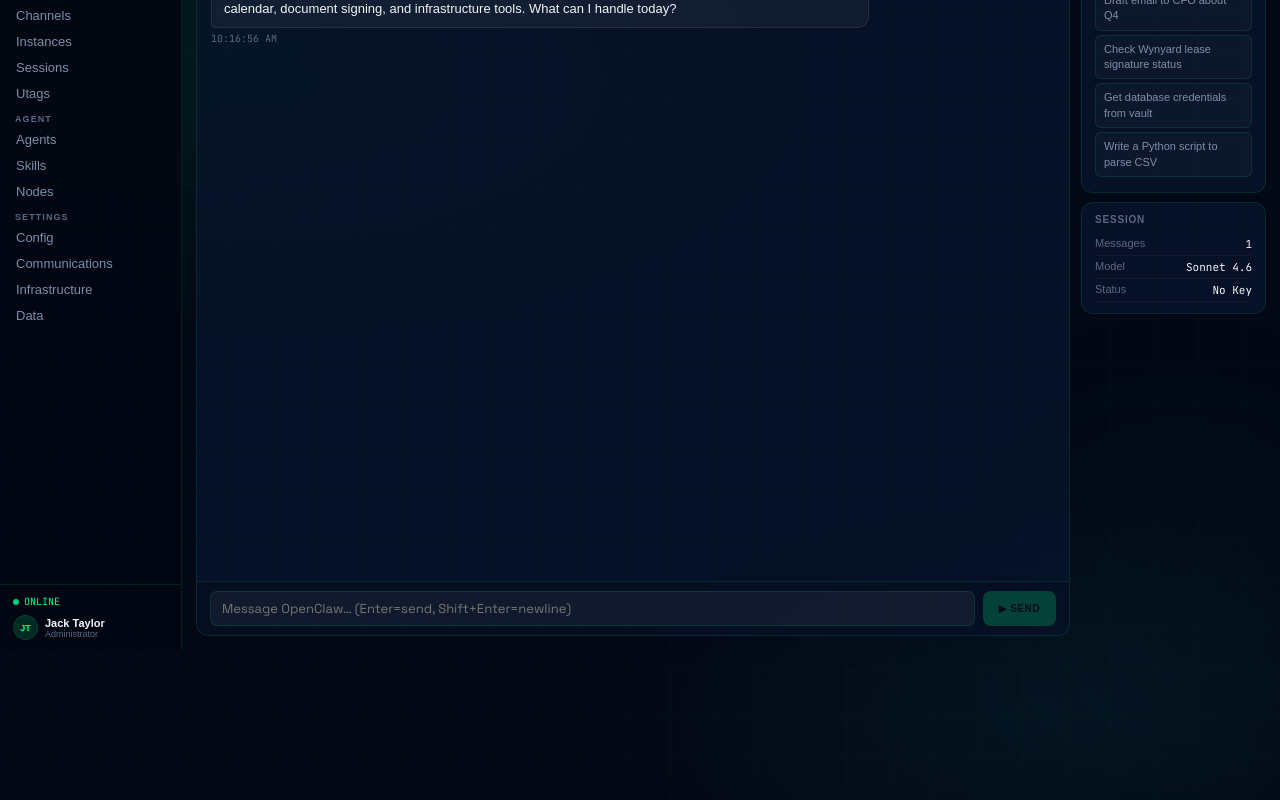
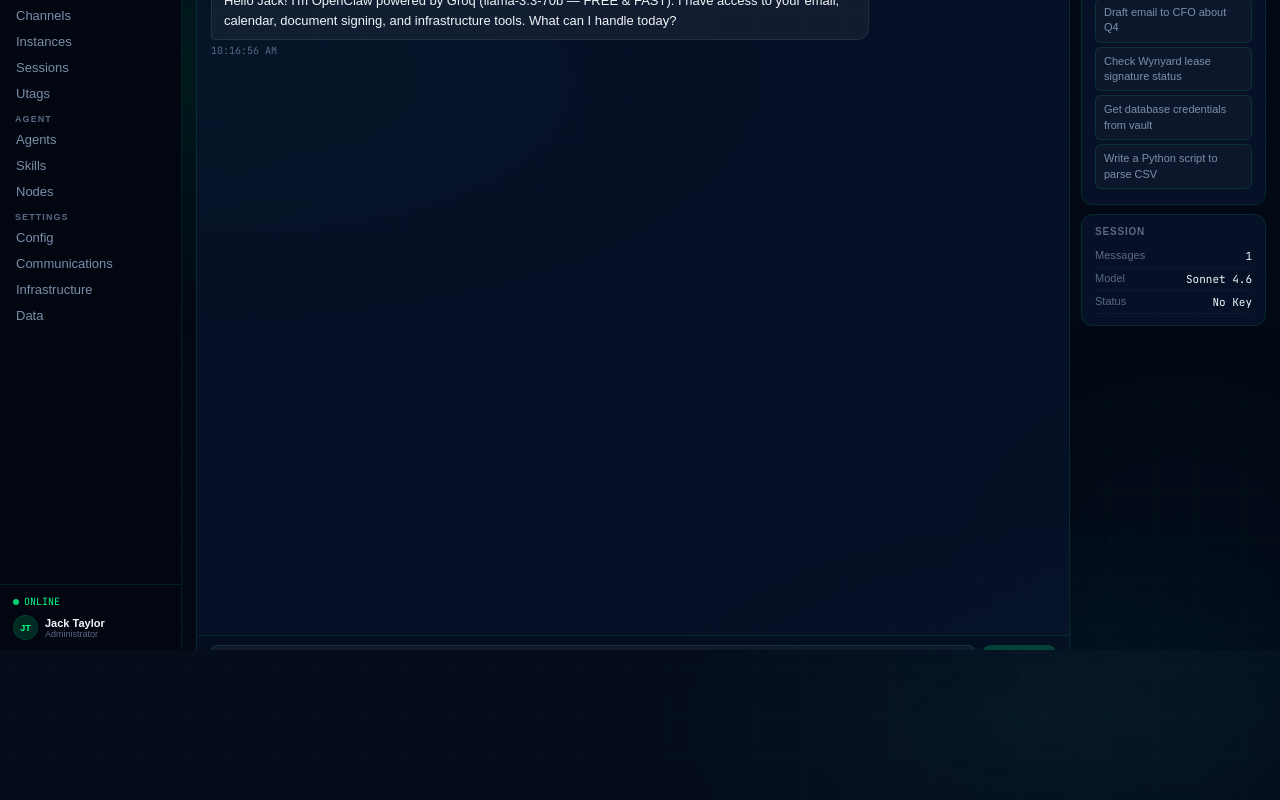
Before and after one commit to awaissattar763-ctrl/openclaw-dashboard, a React (Vite) app: page / in a window 1280 px wide. Built offline with nearby package versions, Linux system fonts and the light colour scheme.

Commit message:
fix: replace height:100% with minHeight:100vh, remove overflow conflicts

```diff
--- a/src/App.jsx
+++ b/src/App.jsx
@@ -7,7 +7,7 @@ import { AreaChart, Area, BarChart, Bar, XAxis, YAxis, Tooltip, ResponsiveContai
 const G = `
 @import url('https://fonts.googleapis.com/css2?family=Space+Grotesk:wght@300;400;500;600;700&family=JetBrains+Mono:wght@400;500;600&display=swap');
 *{box-sizing:border-box;margin:0;padding:0}
-html,body,#root{height:100%;width:100%;overflow:hidden;position:relative;margin:0;padding:0}
+html,body,#root{min-height:100vh;width:100%;overflow-x:hidden;overflow-y:auto;position:relative;margin:0;padding:0}
 body{font-family:'Rajdhani',sans-serif;background:#050c1a;color:#e2e8f0}
 ::-webkit-scrollbar{width:3px}::-webkit-scrollbar-thumb{background:rgba(0,255,136,0.25);border-radius:3px}
 .grid-bg{position:fixed;inset:0;z-index:0;pointer-events:none;background-image:linear-gradient(rgba(0,255,136,0.025) 1px,transparent 1px),linear-gradient(90deg,rgba(0,255,136,0.025) 1px,transparent 1px);background-size:44px 44px;animation:gridMove 25s linear infinite}
@@ -16,7 +16,7 @@ body{font-family:'Rajdhani',sans-serif;background:#050c1a;color:#e2e8f0}
 @keyframes blink{0%,100%{opacity:1}50%{opacity:0.15}}
 @keyframes glow{0%,100%{box-shadow:0 0 8px rgba(0,255,136,0.2)}50%{box-shadow:0 0 22px rgba(0,255,136,0.55)}}
 @keyframes spin{to{transform:rotate(360deg)}}
-@keyframes fadeUp{from{opacity:0;transform:translateY(10px)}to{opacity:1;transform:translateY(0)}}
+@keyframes fadeUp{from{opacity:0}to{opacity:1}}
 @keyframes toastIn{from{transform:translateX(110px);opacity:0}to{transform:translateX(0);opacity:1}}
 @keyframes cur{0%,100%{opacity:1}50%{opacity:0}}
 @keyframes tdot{0%,60%,100%{transform:translateY(0)}30%{transform:translateY(-5px)}}
@@ -61,7 +61,7 @@ const Tog=({on,onChange})=>(
     <span style={{position:"absolute",top:2,left:on?20:2,width:16,height:16,borderRadius:"50%",background:on?"#020814":"rgba(255,255,255,0.4)",transition:"all 0.25s",display:"block"}}/>
   </div>
 );
-const SH=({t,s})=><div style={{marginBottom:14}}><h1 style={{fontFamily:"'Orbitron',sans-serif",fontSize:14,fontWeight:700,color:TX,letterSpacing:"0.06em"}}>{t}</h1>{s&&<p style={{fontSize:12,color:MT,marginTop:3}}>{s}</p>}</div>;
+const SH=({t,s})=><div style={{marginBottom:14,flexShrink:0}}><h1 style={{fontFamily:"'Orbitron',sans-serif",fontSize:14,fontWeight:700,color:TX,letterSpacing:"0.06em"}}>{t}</h1>{s&&<p style={{fontSize:12,color:MT,marginTop:3}}>{s}</p>}</div>;
 
 /* ══════════════════════════════════════════
    NAV
@@ -79,12 +79,12 @@ const PL={chat:"Chat",overview:"Overview",channels:"Channels",instances:"Instanc
 ══════════════════════════════════════════ */
 function Sidebar({active,setActive,notif}){
   return(
-    <div style={{width:182,background:"rgba(3,7,18,0.97)",borderRight:`1px solid ${BR}`,display:"flex",flexDirection:"column",flexShrink:0,zIndex:10}}>
-      <div style={{padding:"14px 13px 12px",borderBottom:`1px solid ${BR}`,display:"flex",alignItems:"center",gap:9}}>
+    <div style={{width:182,minHeight:"100vh",background:"rgba(3,7,18,0.97)",borderRight:`1px solid ${BR}`,display:"flex",flexDirection:"column",flexShrink:0,zIndex:10}}>
+      <div style={{padding:"14px 13px 12px",borderBottom:`1px solid ${BR}`,display:"flex",alignItems:"center",gap:9,flexShrink:0}}>
         <div style={{width:30,height:30,borderRadius:8,background:`linear-gradient(135deg,${GN}35,${BL}25)`,border:`1px solid ${GN}45`,display:"flex",alignItems:"center",justifyContent:"center",animation:"glow 3s infinite"}}><span style={{color:GN,fontSize:16}}>◈</span></div>
         <div><div style={{fontSize:14,fontWeight:700,color:TX,letterSpacing:"0.01em"}}>OpenClaw</div><div style={{fontSize:9,color:MT,marginTop:1}}>AI AGENT PLATFORM</div></div>
       </div>
-      <nav style={{flex:1,padding:"8px 7px",overflowY:"auto"}}>
+      <nav style={{flex:"1 1 0",padding:"8px 7px",overflowY:"auto",minHeight:0}}>
         {NAV.map(({sec,items})=>(
           <div key={sec} style={{marginBottom:5}}>
             <div style={{fontSize:9,fontWeight:700,color:MT,letterSpacing:"0.12em",padding:"3px 8px",textTransform:"uppercase"}}>{sec}</div>
@@ -101,7 +101,7 @@ function Sidebar({active,setActive,notif}){
           </div>
         ))}
       </nav>
-      <div style={{padding:"10px 13px",borderTop:`1px solid ${BR}`}}>
+      <div style={{padding:"10px 13px",borderTop:`1px solid ${BR}`,flexShrink:0}}>
         <div style={{display:"flex",alignItems:"center",gap:5,marginBottom:7}}><Dot c={GN} p s={6}/><span style={{fontSize:10,color:GN,fontFamily:"'JetBrains Mono',monospace"}}>ONLINE</span></div>
         <div style={{display:"flex",alignItems:"center",gap:7}}>
           <div style={{width:25,height:25,borderRadius:"50%",background:`${GN}25`,border:`1px solid ${BR}`,display:"flex",alignItems:"center",justifyContent:"center"}}><span style={{fontSize:9,fontWeight:700,color:GN}}>JT</span></div>
@@ -221,7 +221,7 @@ function ChatPage({addToast,setNotif,apiKey,apiModel,setApiModel}){
   },[input,busy,msgs,apiKey,apiModel,addToast,setNotif]);
 
   return(
-    <div className="fu" style={{display:"flex",gap:11,height:"100%",padding:14}}>
+    <div className="fu" style={{display:"flex",gap:11,minHeight:"100vh",padding:14}}>
       <div style={{...card({padding:0}),flex:1,display:"flex",flexDirection:"column",overflow:"hidden"}}>
         <div style={{padding:"9px 14px",borderBottom:`1px solid ${BR}`,display:"flex",alignItems:"center",gap:9,background:"rgba(0,0,0,0.15)"}}>
           <div style={{width:30,height:30,borderRadius:8,background:`${GN}25`,border:`1px solid ${GN}40`,display:"flex",alignItems:"center",justifyContent:"center",animation:"glow 3s infinite"}}><span style={{color:GN,fontSize:15}}>◈</span></div>
@@ -762,7 +762,7 @@ function DataPage(){
   useEffect(()=>{endRef.current?.scrollIntoView({behavior:"smooth"});},[hist]);
   const run=()=>{const c=cmd.trim();if(!c)return;setCh(p=>[c,...p]);setHi(-1);if(c==="clear"){setHist([]);setCmd("");return;}const out=CMDS[c]!==undefined?CMDS[c]:c.startsWith("echo ")?c.slice(5):`bash: ${c}: command not found`;setHist(p=>[...p,{cmd:c,out}]);setCmd("");};
   return(
-    <div className="fu" style={{padding:"16px 20px",height:"100%",display:"flex",flexDirection:"column"}}>
+    <div className="fu" style={{padding:"16px 20px",minHeight:"100vh",display:"flex",flexDirection:"column"}}>
       <SH t="SERVER ACCESS" s="root@openclaw-prod-01 · type help for commands · ↑↓ for history"/>
       <div style={{flex:1,background:"#00040c",borderRadius:10,border:`1px solid ${GN}22`,overflow:"hidden",display:"flex",flexDirection:"column"}}>
         <div style={{padding:"7px 11px",borderBottom:"1px solid rgba(255,255,255,0.06)",display:"flex",alignItems:"center",gap:7,background:"rgba(0,255,136,0.03)"}}>
@@ -879,6 +879,15 @@ export default function App(){
     return()=>clearInterval(iv);
   },[]);
 
+  const mainRef=useRef(null);
+  useEffect(()=>{
+    if(mainRef.current){
+      mainRef.current.scrollTop=0;
+      // Double-check after render completes
+      requestAnimationFrame(()=>{if(mainRef.current)mainRef.current.scrollTop=0;});
+    }
+  },[active,sq]);
+
   const addToast=useCallback((msg,type="info")=>{const id=Date.now();setToasts(p=>[...p.slice(-4),{id,msg,type}]);setTimeout(()=>setToasts(p=>p.filter(t=>t.id!==id)),3800);},[]);
   const rmToast=useCallback(id=>setToasts(p=>p.filter(t=>t.id!==id)),[]);
 
@@ -917,15 +926,15 @@ export default function App(){
   };
 
   return(
-    <div style={{display:"flex",height:"100vh",maxHeight:"100vh",background:"#020814",color:TX,overflow:"hidden",position:"fixed",top:0,left:0,right:0,bottom:0,width:"100%"}}>
+    <div style={{display:"flex",minHeight:"100vh",background:"#020814",color:TX,position:"relative"}}>
       <style>{G}</style>
       <div className="grid-bg"/>
       <div style={{position:"absolute",width:500,height:500,borderRadius:"50%",background:`${GN}06`,filter:"blur(80px)",top:-200,left:-100,pointerEvents:"none",zIndex:0}}/>
       <div style={{position:"absolute",width:400,height:400,borderRadius:"50%",background:`${BL}05`,filter:"blur(80px)",bottom:-150,right:-100,pointerEvents:"none",zIndex:0}}/>
       <Sidebar active={active} setActive={setActive} notif={notif}/>
-      <div style={{flex:1,display:"flex",flexDirection:"column",overflow:"hidden",position:"relative",zIndex:1,minWidth:0,height:"100%"}}>
+      <div style={{flex:"1 1 0",display:"flex",flexDirection:"column",position:"relative",zIndex:1,minWidth:0,minHeight:"100vh"}}>
         <TopBar active={active} notif={notif} setActive={setActive} sq={sq} setSq={setSq}/>
-        <main style={{flex:1,overflowY:"auto",overflowX:"hidden",minHeight:0,height:"100%"}}>{renderPage()}</main>
+        <main ref={mainRef} style={{flex:"1 1 0",overflowY:"auto",overflowX:"hidden",paddingTop:12,minHeight:0,position:"relative"}}>{renderPage()}</main>
       </div>
       <Toast toasts={toasts} rm={rmToast}/>
     </div>
```
